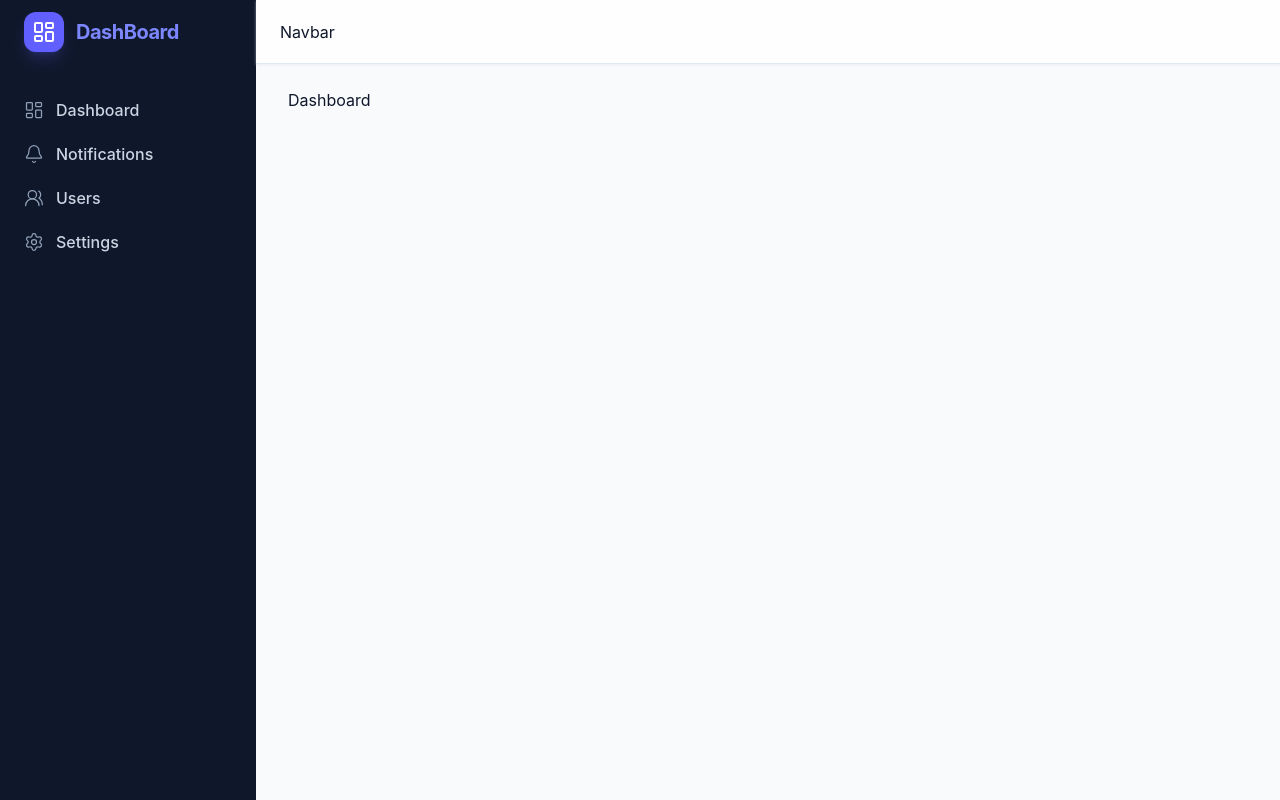
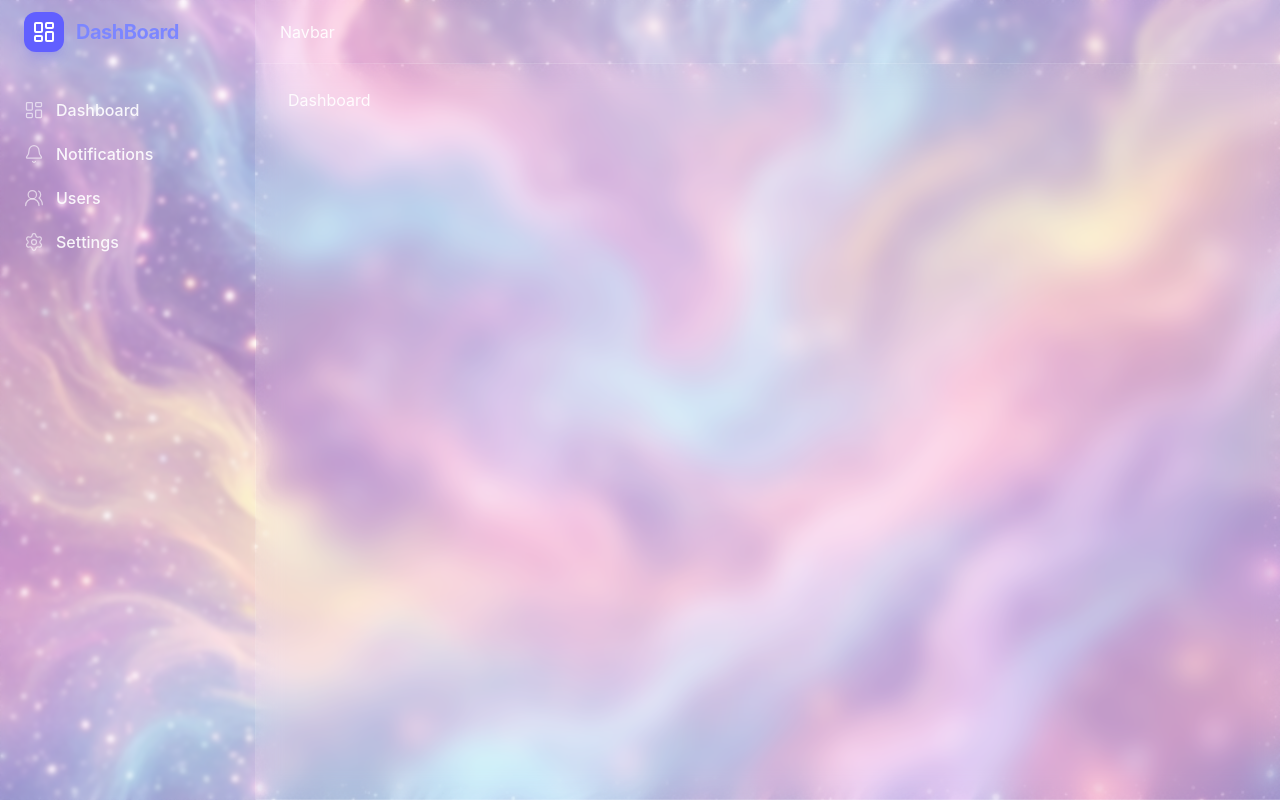
Before and after one commit to SiddiquiSaab04/ats-frontend, a React (Vite) app: page / in a window 1280 px wide. Built offline with nearby package versions, Linux system fonts and the light colour scheme.

Commit message:
bg update , navlinks , form

```diff
--- a/src/components/controllers/Login.tsx
+++ b/src/components/controllers/Login.tsx
@@ -1,14 +1,7 @@
 import React from "react";
 import loginUser from "../../hooks/auth/login";
 import type { Login as LoginCredentials } from "../../interfaces/auth";
-
-interface LoginLogicProps {
-  children: (props: {
-    onSubmit: (data: LoginCredentials) => void;
-    isLoading: boolean;
-    errorMessage?: string;
-  }) => React.ReactElement;
-}
+import type { LoginLogicProps } from "../../interfaces/auth";
 
 const LoginLogic: React.FC<LoginLogicProps> = ({ children }) => {
   const loginMutation = loginUser();
--- a/src/components/layouts/Layout.tsx
+++ b/src/components/layouts/Layout.tsx
@@ -1,24 +1,32 @@
 import React from "react";
-import { Outlet } from "react-router-dom";
+import {Outlet} from "react-router-dom";
 import Sidebar from "./Sidebar";
 import Navbar from "./Navbar";
-import { Toaster } from "../reusable/notifications/Notification";
+import {Toaster} from "../reusable/notifications/Notification";
 
 const Layout: React.FC = () => {
 
     return (
-    <div className="flex h-screen overflow-hidden bg-slate-50">
-      <Toaster />
-      <aside className="w-64">
-        <Sidebar />
+        <div
+            className="flex h-screen overflow-hidden"
+            style={{
+                backgroundImage: "url('/dashboard-bg.png')",
+                backgroundSize: 'cover',
+                backgroundPosition: 'center',
+                backgroundRepeat: 'no-repeat',
+            }}
+        >
+            <Toaster/>
+            <aside className="w-64 shrink-0">
+                <Sidebar/>
             </aside>
             <div className="flex flex-col flex-1 min-w-0">
-        <header className="z-10 shadow-sm shadow-slate-200/50">
-          <Navbar />
+                <header className="z-10">
+                    <Navbar/>
                 </header>
-        <main className="flex-1 overflow-y-auto">
+                <main className="flex-1 overflow-y-auto bg-white/20 backdrop-blur-md border-b border-white/15 text-white/90">
                     <div className="mx-auto">
-            <Outlet />
+                        <Outlet/>
                     </div>
                 </main>
             </div>
--- a/src/components/layouts/Navbar.tsx
+++ b/src/components/layouts/Navbar.tsx
@@ -1,7 +1,7 @@
 import React from 'react';
 const Navbar: React.FC = () => {
   return (
-    <div className="flex h-16 w-full items-center justify-between px-6 bg-white/80 backdrop-blur-md border-b border-slate-200">
+    <div className="flex h-16 w-full items-center justify-between px-6 bg-white/20 border-b border-white/15 text-white/90 backdrop-blur-xs">
   <p>Navbar</p>
     </div>
   );
--- a/src/components/layouts/Sidebar.tsx
+++ b/src/components/layouts/Sidebar.tsx
@@ -1,11 +1,17 @@
-import React from 'react';
-import { NavLink } from 'react-router-dom';
-import { MenuItem } from './menu/MenuItems';
-import { LayoutDashboard } from 'lucide-react';
+import React from "react";
+import { NavLink } from "react-router-dom";
+import { MenuItem } from "./menu/MenuItems";
+import { LayoutDashboard } from "lucide-react";
 
 const Sidebar: React.FC = () => {
   return (
-    <div className="flex flex-col h-full w-full bg-slate-900 text-slate-300">
+    <div
+      className="flex flex-col h-full w-full text-white/90 bg-white/10 border-r border-white/15"
+      style={{
+        backdropFilter: "blur(2px)",
+        WebkitBackdropFilter: "blur(18px)",
+      }}
+    >
       {/* Brand Logo */}
       <div className="flex h-16 items-center px-6 gap-3">
         <div className="flex h-10 w-10 min-w-[40px] items-center justify-center rounded-xl bg-indigo-500 shadow-lg shadow-indigo-500/20">
@@ -20,30 +26,22 @@ const Sidebar: React.FC = () => {
       <nav className="flex-1 overflow-y-auto py-6 px-3 space-y-1">
         {MenuItem.map((item) => (
           <NavLink key={item.path} to={item.path}>
-            {({ isActive }) => (
-              <div
-                className={`
-                  flex items-center gap-3 px-3 py-2.5 rounded-lg transition-all duration-200 group
-                  ${isActive
-                    ? 'bg-indigo-600 text-white shadow-lg shadow-indigo-600/30'
-                    : 'hover:bg-slate-800 hover:text-white'
-                  }
-                `}
-              >
-                <span
-                  className={`
-                    transition-colors duration-200
-                    ${isActive
-                      ? 'text-white'
-                      : 'text-slate-400 group-hover:text-indigo-400'
-                    }
-                  `}
-                >
-                  {item.icon}
-                </span>
-                <span className="font-medium">{item.label}</span>
-              </div>
-            )}
+            {({ isActive }) => {
+              const wrapperClass = isActive
+                ? "flex items-center gap-3 px-3 py-2.5 rounded-lg transition-all duration-200 group bg-indigo-500/40 text-white shadow-lg shadow-indigo-500/20 border border-indigo-400/30"
+                : "flex items-center gap-3 px-3 py-2.5 rounded-lg transition-all duration-200 group hover:bg-white/10 hover:text-white";
+
+              const iconClass = isActive
+                ? "transition-colors duration-200 text-white"
+                : "transition-colors duration-200 text-white/60 group-hover:text-indigo-300";
+
+              return (
+                <div className={wrapperClass}>
+                  <span className={iconClass}>{item.icon}</span>
+                  <span className="font-medium">{item.label}</span>
+                </div>
+              );
+            }}
           </NavLink>
         ))}
       </nav>
--- a/src/components/reusable/forms/Form.tsx
+++ b/src/components/reusable/forms/Form.tsx
@@ -135,8 +135,6 @@ export const FormField = React.forwardRef<any, Field>(({
   );
 });
 
-FormField.displayName = "FormField";
-
 const GenericForm: React.FC<GenericFormProps> = ({
   fields,
   onSubmit,
--- a/src/interfaces/auth.ts
+++ b/src/interfaces/auth.ts
@@ -2,3 +2,11 @@ export interface Login {
   email: string;
   password: string;
 }
+
+export interface LoginLogicProps {
+  children: (props: {
+    onSubmit: (data: Login) => void;
+    isLoading: boolean;
+    errorMessage?: string;
+  }) => React.ReactElement;
+}
```
Also changed, not shown: public/dashboard-bg.png (added). Lines whose indentation alone changed are shown as unchanged.
